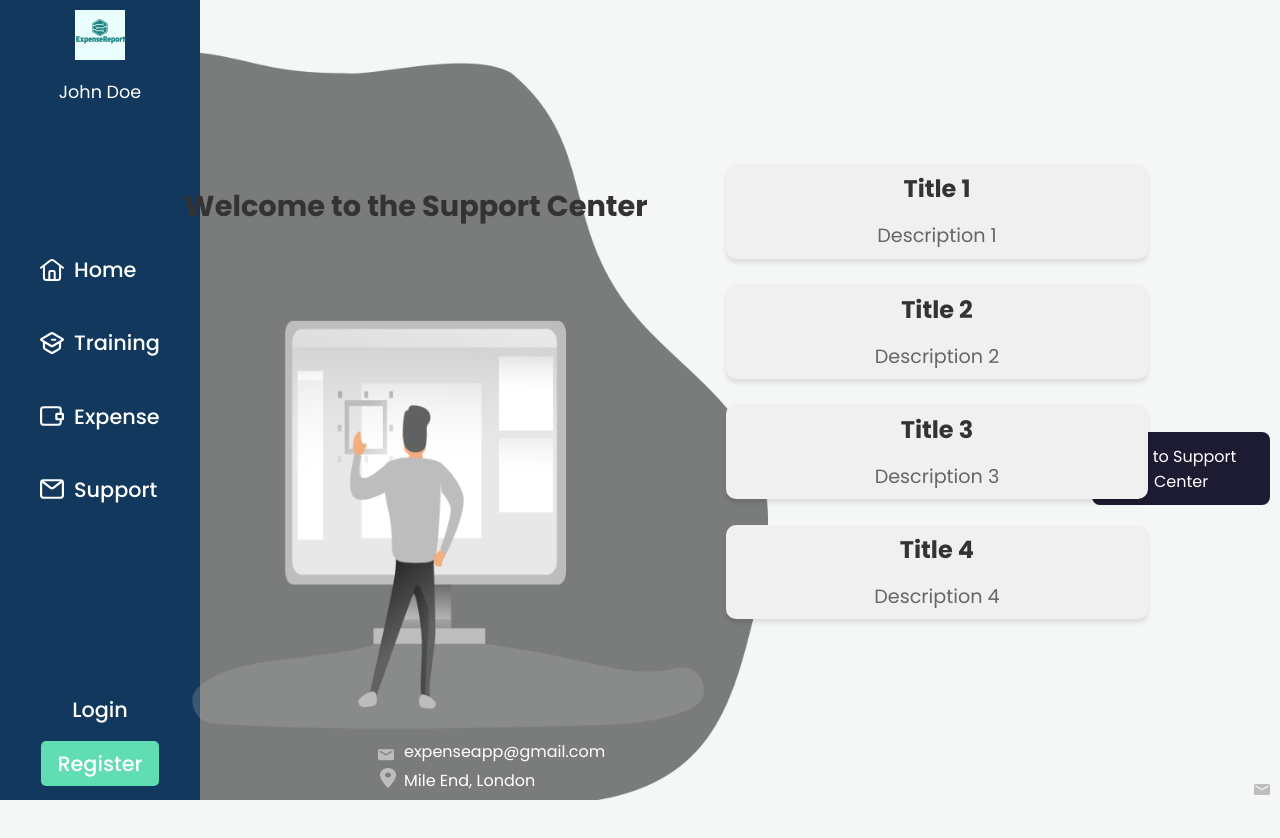
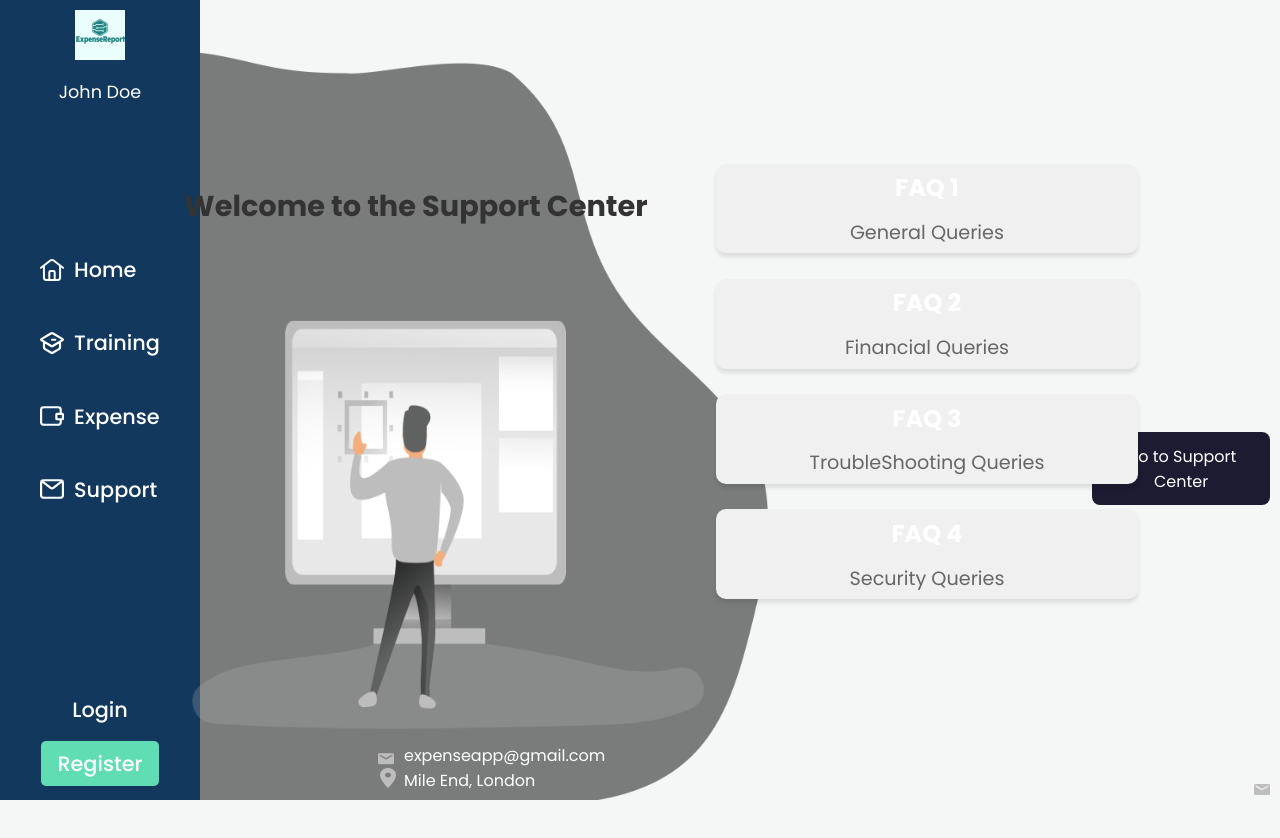
Before and after one commit to andreineagoe23/Expense-App, a React (Create React App) app: page /SupportHelp in a window 1280 px wide. Shown: the top 838 px of the page. Built offline with nearby package versions, Linux system fonts and the light colour scheme.

Commit message:
Fixed Support Page again

```diff
--- a/package.json
+++ b/package.json
@@ -13,7 +13,7 @@
     "react-dom": "^18.2.0",
     "react-icons": "^5.0.1",
     "react-router-dom": "^6.22.3",
-    "react-scripts": "5.0.1",
+    "react-scripts": "^5.0.1",
     "web-vitals": "^2.1.4"
   },
   "scripts": {
--- /dev/null
+++ b/src/Support/FinancialQueries.jsx
@@ -0,0 +1,2 @@
+import React from "react";
+import { Link } from "react-router-dom";
--- /dev/null
+++ b/src/Support/GeneralQueries.jsx
@@ -0,0 +1,2 @@
+import React from "react";
+import { Link } from "react-router-dom";
--- /dev/null
+++ b/src/Support/SecurityQueries.jsx
@@ -0,0 +1,2 @@
+import React from "react";
+import { Link } from "react-router-dom";
--- a/src/Support/Support-Help.jsx
+++ b/src/Support/Support-Help.jsx
@@ -1,6 +1,7 @@
 import React from "react";
 import { Link } from "react-router-dom";
 import './SupportHelp.css'
+import './SupportCenter.css'
 import emailImg from "./email-icon.png";
 import locationImg from "./location-icon.png";
 import supportBubble from "./SupportBubble.png";
@@ -38,22 +39,30 @@ const SupportHelp = () => {
             </Link>
 
             <div className="boxes">
-                <div className="box">
-                    <h2>Title 1</h2>
-                    <p>Description 1</p>
-                </div>
-                <div className="box">
-                    <h2>Title 2</h2>
-                    <p>Description 2</p>
-                </div>
-                <div className="box">
-                    <h2>Title 3</h2>
-                    <p>Description 3</p>
-                </div>
-                <div className="box">
-                    <h2>Title 4</h2>
-                    <p>Description 4</p>
-                </div>
+            <Link to= "/GeneralQueries">
+                <button className="box">
+                    <h2>FAQ 1</h2>
+                    <p>General Queries</p>
+                </button>
+            </Link>
+            <Link to="/FinancialQueries">
+                <button className="box">
+                    <h2>FAQ 2</h2>
+                    <p>Financial Queries</p>
+                </button>
+            </Link>
+            <Link to= "/Troubleshooting Queries">
+                <button className="box">
+                    <h2>FAQ 3</h2>
+                    <p>TroubleShooting Queries</p>
+                </button>
+            </Link>
+            <Link to= "/SecurityQueries">
+                <button className="box">
+                    <h2>FAQ 4</h2>
+                    <p>Security Queries</p>
+                </button>
+            </Link>
             </div>
         </div>
     );
--- a/src/Support/SupportCenter.css
+++ b/src/Support/SupportCenter.css
@@ -61,7 +61,7 @@ body {
 }
 .contact-info-email{
     position: absolute;
-    bottom: -96vh;
+    bottom: -96.5vh;
     left: 40vh;
     color: white;
     font-family: 'Istok Web', sans-serif;
--- /dev/null
+++ b/src/Support/TroubleshottingQueries.jsx
@@ -0,0 +1,2 @@
+import React from "react";
+import { Link } from "react-router-dom";
```
Also changed, not shown: 1 other file (tests, documents, lock files or other folders).
